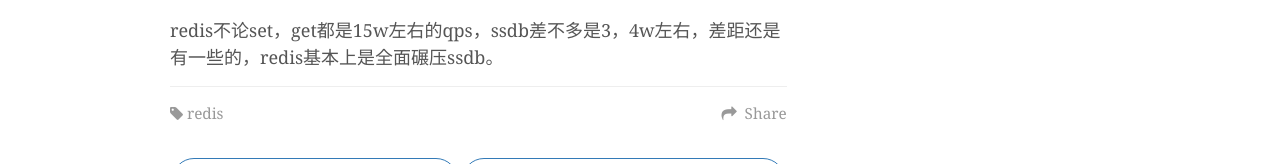
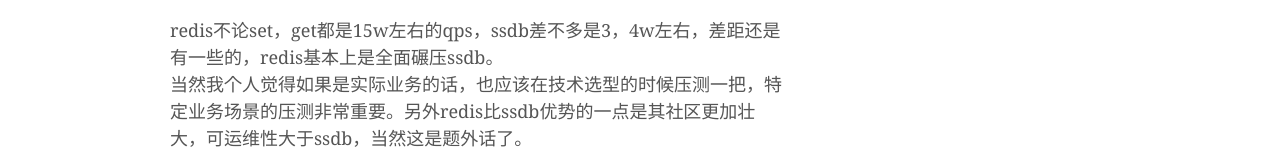
Before and after one commit to gqdw/gqdw.github.io, a plain HTML site: page 2018/01/06/redis-benchmark-with-ssdb/index.html in a window 1280 px wide. Shown: the part 2556-2720 px from the top of the page. Drawn offline with nearby package versions, Linux system fonts and the light colour scheme.

Commit message:
Site updated: 2018-01-21 21:17:16

```diff
--- a/2018/01/06/redis-benchmark-with-ssdb/index.html
+++ b/2018/01/06/redis-benchmark-with-ssdb/index.html
@@ -12,7 +12,7 @@
 <meta property="og:url" content="http://qinyueming.cc/2018/01/06/redis-benchmark-with-ssdb/index.html">
 <meta property="og:site_name" content="秦悦明的运维笔记">
 <meta property="og:description" content="1. ssdb简介“一个高性能的支持丰富数据结构的 NoSQL 数据库, 用于替代 Redis.”官网上面是这么说的。个人理解是一个兼容redis数据结构，底层用leveldb的nosql数据库。 2. ssdb安装1234567yum install -y autoconf gcc-c++wget --no-check-certificate https://github.com/ideawu/">
-<meta property="og:updated_time" content="2018-01-07T08:07:04.481Z">
+<meta property="og:updated_time" content="2018-01-21T12:59:24.353Z">
 <meta name="twitter:card" content="summary">
 <meta name="twitter:title" content="redis与ssdb对比压测">
 <meta name="twitter:description" content="1. ssdb简介“一个高性能的支持丰富数据结构的 NoSQL 数据库, 用于替代 Redis.”官网上面是这么说的。个人理解是一个兼容redis数据结构，底层用leveldb的nosql数据库。 2. ssdb安装1234567yum install -y autoconf gcc-c++wget --no-check-certificate https://github.com/ideawu/">
@@ -229,7 +229,7 @@ ga('send', 'pageview');
 </tr>
 </tbody>
 </table>
-<p>redis不论set，get都是15w左右的qps，ssdb差不多是3，4w左右，差距还是有一些的，redis基本上是全面碾压ssdb。</p>
+<p>redis不论set，get都是15w左右的qps，ssdb差不多是3，4w左右，差距还是有一些的，redis基本上是全面碾压ssdb。<br>当然我个人觉得如果是实际业务的话，也应该在技术选型的时候压测一把，特定业务场景的压测非常重要。另外redis比ssdb优势的一点是其社区更加壮大，可运维性大于ssdb，当然这是题外话了。</p>
 
 
     </div>
```
Also changed, not shown: index.html (+1 -1 lines).
